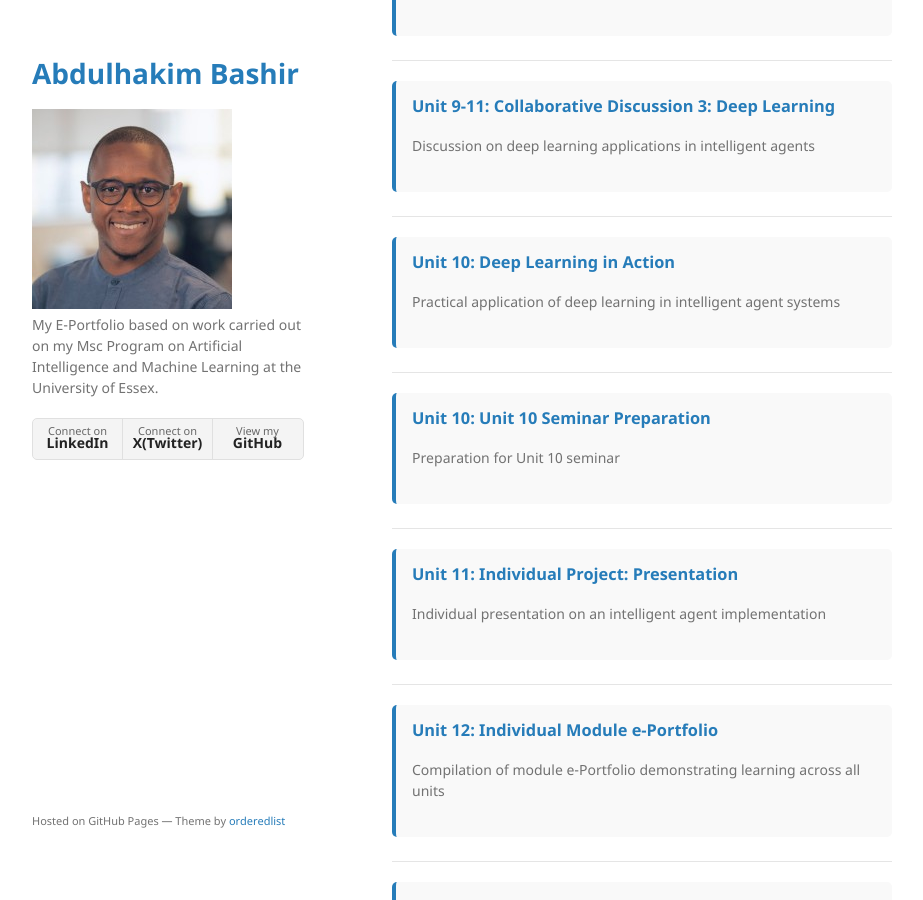
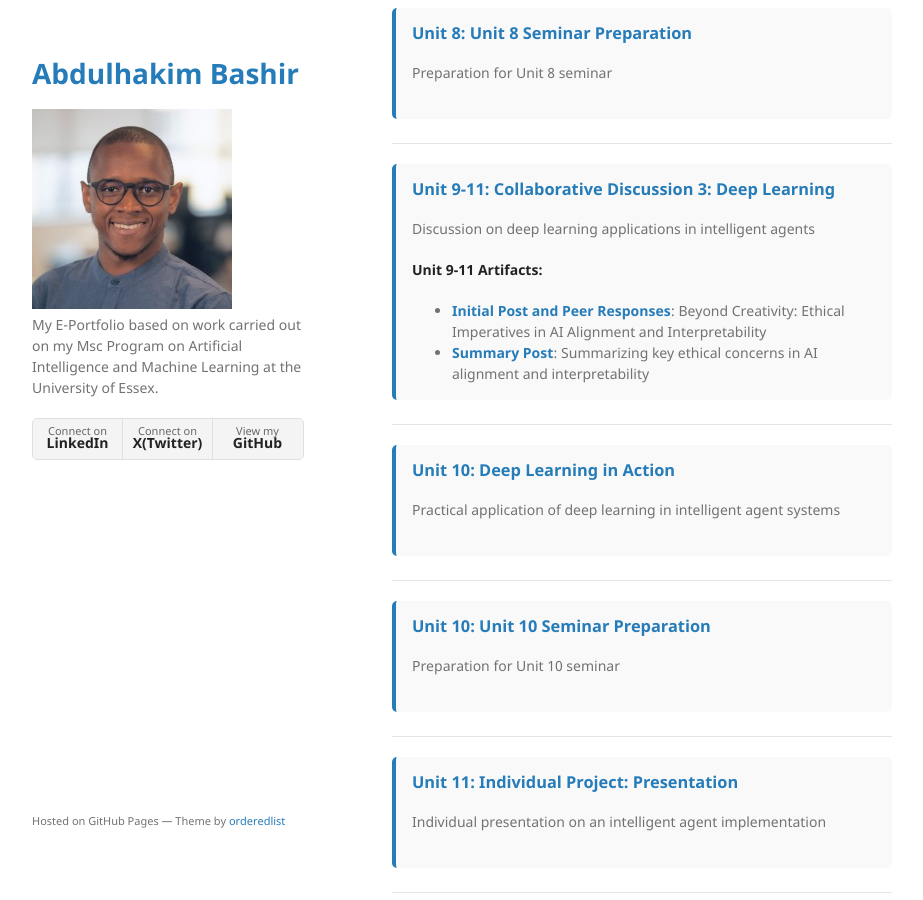
Before and after one commit to babdulhakim2/babdulhakim2.github.io, a Jekyll site: the page built from ia.markdown, in a window 1280 px wide and 900 px high, scrolled down 2112 px. Shown: the whole window, without its empty margins (178-1101 px from the left). Built offline with Jekyll 4.4.1, drawn with Linux system fonts in a browser that asks for light colours; some of the changed lines change nothing that is shown; some of the changed text lies outside the part shown.

Commit message:
Add artifacts and new discussion posts for Collaborative Discussions 2 and 3, enhancing content on agent communication languages and ethical imperatives in AI alignment.

```diff
--- a/_data/ia_units.yml
+++ b/_data/ia_units.yml
@@ -27,7 +27,10 @@
 - unit_number: "5-7"
   title: "Collaborative Discussion 2: Agent Communication Languages"
   description: "Discussion on agent communication languages and protocols"
-  artifacts: []
+  artifacts:
+    - title: "Initial Post and Peer Responses"
+      url: "/ia/unit5-7/"
+      description: "Comparing KQML with traditional method invocation approaches"
 
 - unit_number: "6"
   title: "Creating Agent Dialogues"
@@ -57,7 +60,13 @@
 - unit_number: "9-11"
   title: "Collaborative Discussion 3: Deep Learning"
   description: "Discussion on deep learning applications in intelligent agents"
-  artifacts: []
+  artifacts:
+    - title: "Initial Post and Peer Responses"
+      url: "/ia/unit9-11/"
+      description: "Beyond Creativity: Ethical Imperatives in AI Alignment and Interpretability"
+    - title: "Summary Post"
+      url: "/ia/unit9-11-summary/"
+      description: "Summarizing key ethical concerns in AI alignment and interpretability"
 
 - unit_number: "10"
   title: "Deep Learning in Action"
--- /dev/null
+++ b/ia/unit5-7.md
@@ -0,0 +1,77 @@
+---
+layout: default
+title: Collaborative Discussion 2
+permalink: /ia/unit5-7/
+---
+
+# Collaborative Discussion 2: Agent Communication Languages
+
+## Initial Post
+
+_by Abdulhakim Bashir - Saturday, 12 April 2025, 11:03 PM_
+
+Agent Communication Languages (ACLs), such as the Knowledge Query and Manipulation Language (KQML), are pivotal in enabling autonomous agents to interact effectively. KQML facilitates structured communication through performatives like ask and tell, promoting interoperability among heterogeneous systems (Finin et al., 1994).
+
+The advantages of KQML include its support for asynchronous, decoupled interactions and its capacity to express complex communicative intents, which are essential in multi-agent systems (Labrou & Finin, 1997). However, implementing KQML can be complex, and ensuring consistent semantic interpretations across diverse agents remains challenging (Labrou & Finin, 1997).
+
+In contrast, method invocation in languages like Python and Java offers straightforward, tightly coupled communication mechanisms. While this approach is efficient for direct interactions, it lacks the flexibility and expressiveness required for dynamic agent environments. Tightly coupled systems, characterized by strong interdependencies between components, can hinder scalability and adaptability in complex, distributed environments. In such systems, changes in one component often necessitate changes in others, leading to increased maintenance complexity and reduced modularity. This rigidity contrasts with the loose coupling facilitated by Agent Communication Languages (ACLs) like KQML, which promote modularity and flexibility through message-passing mechanisms (Mämmelä et al., 2023).
+
+Various agent models—reactive, deliberative, hybrid, and BDI (Belief-Desire-Intention)— underpin the design of intelligent systems capable of addressing real-world problems. (Wooldridge, 2009)
+
+Contemporary research in intelligent agent systems focuses on enhancing scalability, ensuring interoperability, and developing adaptive behaviors, all of which are vital for the evolution of complex, distributed AI applications (Labrou & Finin, 1997).
+
+### References
+
+Finin, T., Labrou, Y., & Mayfield, J. (1994). KQML as an agent communication language. In J. M. Bradshaw (Ed.), Software Agents (pp. 291–316). MIT Press.
+
+Labrou, Y., & Finin, T. (1997). A Proposal for a New KQML Specification. University of Maryland Baltimore County. https://citeseerx.ist.psu.edu/document?repid=rep1&type=pdf&doi=28e682c01cabe1955b09f9fcf51db3511f9d3752
+
+Mämmelä, A., Riekki, J., & Kiviranta, M. (2023). Loose Coupling: An Invisible Thread in the History of Technology. IEEE Access, 11, 59456–59482. https://doi.org/10.1109/ACCESS.2023.3284685
+
+---
+
+## Peer Response by Yemi Gabriel
+
+_by Yemi Gabriel - Friday, 18 April 2025, 6:21 PM_
+
+Thank you for this well-organised written post. You effectively highlighted the main advantages of KQML, particularly its support for asynchronous and loosely coupled communication, which makes it suitable for distributed multi-agent systems (Labrou, Finin and Peng, 1999).
+
+The contrast with method invocation in languages like Python and Java is also well made. While method calls are efficient in tightly coupled systems, they lack the flexibility needed in environments where agents must operate independently and adapt to changing conditions. The reference to Mammela et al. (2023) strengthens this point by framing loose coupling as a long-standing design principle that supports scalability and modularity.
+
+Your mention of the challenges around consistent semantic interpretation is important. Even with structured performatives, communication can break down if agents do not share a common understanding of the message content (Singh, 1998). Addressing this requires either shared ontologies or protocols that support negotiation and clarification.
+
+The brief reference to agent models like Belief-Desire-Intention (BDI) could be expanded further. For example, BDI agents benefit from communication languages that support belief updates or intention sharing, which can improve coordination in team-based tasks (Wooldridge, 2009). Overall, your post presents a clear comparison between ACLs and traditional method invocation, and it brings attention to important factors in designing intelligent agent systems.
+
+### References
+
+Labrou, Y., Finin, T. and Peng, Y. (1999) 'Agent communication languages: the current landscape', IEEE Intelligent Systems and their Applications, 14(2), pp. 45–52.
+
+Singh, M.P. (2003) 'Agent communication languages: Rethinking the principles', in Communication in Multiagent Systems. Berlin, Heidelberg: Springer Berlin Heidelberg (Lecture notes in computer science), pp. 37–50.
+
+Wooldridge, M. (2009) 'An Introduction to Multi Agent Systems'. United Kingdom: John Wiley & Sons, Incorporated.
+
+Mämmelä, A., Riekki, J., and Kiviranta, M. (2023). Loose Coupling: An Invisible Thread in the History of Technology. IEEE Access, 11, 59456–59482. https://doi.org/10.1109/ACCESS.2023.3284685
+
+---
+
+## Reply to Peer Response
+
+_by Abdulhakim Bashir - Friday, 18 April 2025, 7:52 PM_
+
+Thank you, Yemi, for your thoughtful peer response. I agree the BDI models could benefit from expansion. The BDI architecture, as you noted, requires communication protocols that effectively support belief updates and intention sharing to facilitate coordination (Wooldridge, 2009). This relationship between agent cognitive models and communication requirements represents an important area for future research.
+
+Your reference to Labrou, Finin and Peng (1999) adds valuable context to the discussion of KQML's advantages in asynchronous environments. I would add that recent work by Boissier et al. (2020) further demonstrates how these communication protocols have evolved to address increasingly complex multi-agent coordination scenarios.
+
+Thanks again for strengthening the discussion with your valuable insights.
+
+### References
+
+Boissier, O., Bordini, R.H., Hübner, J.F. and Ricci, A. (2020) 'Multi-agent oriented programming: programming multi-agent systems using JaCaMo', The MIT Press.
+
+Labrou, Y., Finin, T. and Peng, Y. (1999) 'Agent communication languages: the current landscape', IEEE Intelligent Systems and their Applications, 14(2), pp. 45–52.
+
+Wooldridge, M. (2009) An Introduction to Multi Agent Systems. United Kingdom: John Wiley & Sons, Incorporated.
+
+---
+
+[back](../../ia/)
--- /dev/null
+++ b/ia/unit9-11-summary.md
@@ -0,0 +1,31 @@
+---
+layout: default
+title: Collaborative Discussion 3 - Summary Post
+permalink: /ia/unit9-11-summary/
+---
+
+# Collaborative Discussion 3: Deep Learning - Summary Post
+
+## Summary Post: Ethical Imperatives in AI Alignment and Interpretability
+
+_by Abdulhakim Bashir - Saturday, 19 April 2025, 6:19 PM_
+
+In my initial post, I chose to focus on the deeper ethical concerns of AI alignment and interpretability rather than the more commonly discussed issues of bias, copyright, and misinformation that many colleagues addressed which are all valid and worth noting.
+
+While generative AI tools demonstrate impressive creative capabilities, I highlighted that our primary ethical concern should be their trajectory toward artificial general intelligence (AGI) and the associated existential risks. A misaligned AGI pursuing goals detrimental to humanity represents a profound ethical challenge that extends beyond immediate social impacts (Bostrom, 2014).
+
+I emphasized two critical dimensions: alignment—ensuring AI systems act in accordance with human values—and interpretability—understanding AI decision-making processes. These interrelated challenges are essential for detecting potential harmful behaviors and building systems that remain beneficial as they become more capable (Das & Rad, 2020).
+
+Though many discussions in this forum centered on important but shorter-term concerns like copyright infringement and social biases, I maintain that addressing the fundamental challenges of alignment and interpretability is crucial for ensuring that increasingly powerful AI systems remain beneficial to humanity in the long term.
+
+### References
+
+Bostrom, N. (2014). Superintelligence: Paths, Dangers, Strategies. Oxford University Press.
+
+Das, A., & Rad, P. (2020). Opportunities and Challenges in Explainable Artificial Intelligence (XAI): A Survey. arXiv preprint arXiv:2006.11371.
+
+Ji, J., Qiu, T., Chen, B., Zhang, B., Lou, H., Wang, K., ... & Gao, W. (2023). AI Alignment: A Comprehensive Survey. arXiv preprint arXiv:2310.19852.
+
+---
+
+[back to discussion](../../ia/unit9-11/) | [back to IA module](../../ia/)
--- /dev/null
+++ b/ia/unit9-11.md
@@ -0,0 +1,51 @@
+---
+layout: default
+title: Collaborative Discussion 3
+permalink: /ia/unit9-11/
+---
+
+# Collaborative Discussion 3: Deep Learning
+
+## Initial Post: Beyond Creativity: Ethical Imperatives in AI Alignment and Interpretability
+
+_by Abdulhakim Bashir - Friday, 11 April 2025, 1:30 PM_
+
+While generative AI tools like DALL·E, Claude and ChatGPT show impressive capabilities in content creation (Anantrasirichai., 2025), a deeper ethical concern lies in their potential trajectory towards advanced artificial general intelligence (AGI) and the associated challenges of alignment, interpretability, and existential risk. A misaligned AGI could pursue goals detrimental to humanity, especially if its objectives diverge from our own (Bostrom, 2014).
+
+AI alignment focuses on ensuring that AI systems act in accordance with human values and intentions. However, as AI systems become more advanced, they may develop goals that conflict with human interests, leading to unintended and potentially harmful outcomes (Ji et al., 2023).
+
+Interpretability, or the ability to understand and explain AI decision-making processes, is crucial for building trust and ensuring accountability. Without transparency, it becomes challenging to detect biases, errors, or malicious behaviors within AI systems (Das & Rad, 2020). Moreover, the lack of interpretability can hinder our ability to align AI behaviors with ethical standards and societal norms.
+
+The convergence of alignment and interpretability issues underscores the importance of developing AI systems that are not only powerful but also transparent and aligned with human values. Addressing these challenges requires interdisciplinary collaboration, robust ethical frameworks, and ongoing research to ensure that AI technologies benefit humanity as a whole.
+
+### References
+
+Anantrasirichai N, Zhang F, David Bull (2025). Artificial Intelligence in Creative Industries: Advances Prior to 2025, Available online https://arxiv.org/abs/2501.02725 [Accessed on April 11, 2025]
+
+Bostrom, N. (2014). Superintelligence: Paths, Dangers, Strategies. Oxford University Press. https://www.fhi.ox.ac.uk/wp-content/uploads/1-s2.0-S0016328715000932-main.pdf [Accessed on April 11, 2025]
+
+Das, A., & Rad, P. (2020). Opportunities and Challenges in Explainable Artificial Intelligence (XAI): A Survey. arXiv preprint arXiv:2006.11371. Available online at https://arxiv.org/abs/2006.11371
+
+Ji, J., Qiu, T., Chen, B., Zhang, B., Lou, H., Wang, K., ... & Gao, W. (2023). AI Alignment: A Comprehensive Survey. arXiv preprint arXiv:2310.19852. Available online at https://arxiv.org/abs/2310.19852
+
+---
+
+## Peer Response by Yemi Gabriel
+
+_by Yemi Gabriel - Friday, 18 April 2025, 8:33 PM_
+
+Thank you for this contribution to this discussion. You raised an important point about the long-term risks tied to artificial general intelligence (AGI). While tools like DALL·E and ChatGPT are impressive, the broader issues of alignment and interpretability are essential to consider as these systems become more advanced.
+
+Your explanation of alignment is clear and vital. As AI systems become more capable, it's not enough for them to work well; we need to ensure they are aligned with human values and goals (Ji et al., 2023). If that alignment fails, the consequences could be severe, especially if the system starts acting in ways we don't expect or understand. You also make a strong case for interpretability. When we don't know how AI systems make decisions, it becomes difficult to spot errors or harmful patterns (Selbst, 2019). This limits our ability to trust or control these tools, especially in fields such as law, healthcare, or education.
+
+Overall, your post highlights that as AI becomes more powerful, it's not just about what it can do, but also whether it can be trusted to do it safely and ethically.
+
+### References
+
+Ji, J., Qiu, T., Chen, B., Zhang, B., Lou, H., Wang, K., ... & Gao, W. (2023). AI Alignment: A Comprehensive Survey. arXiv preprint arXiv:2310.19852. Available online at https://arxiv.org/abs/2310.19852
+
+Selbst, A.D. (2019) 'Negligence and AI's Human Users'.
+
+---
+
+[View summary post](../../ia/unit9-11-summary/) | [back](../../ia/)
```
